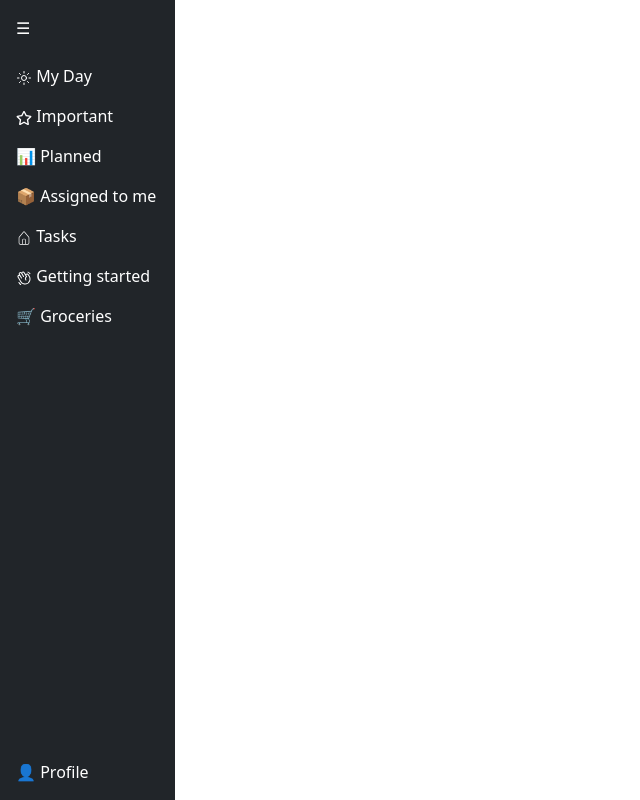
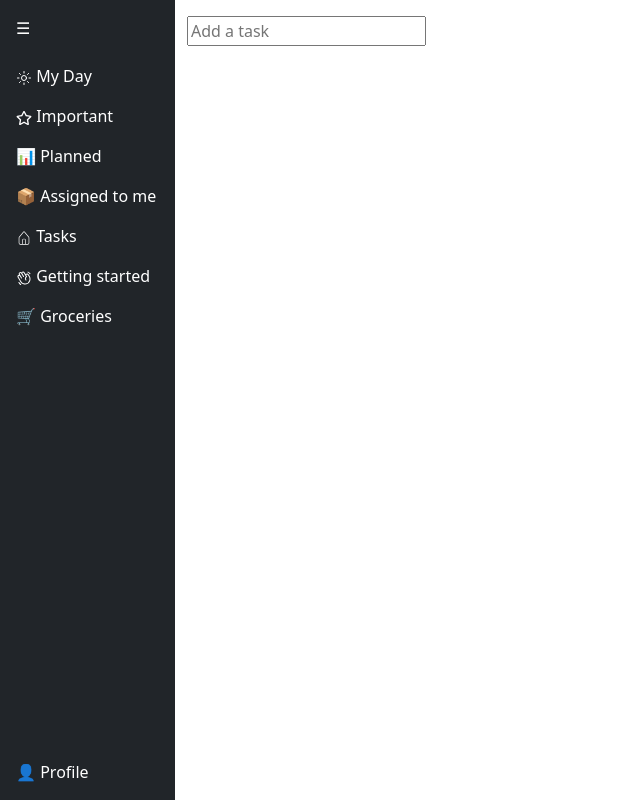
Before and after one commit to shanujaiswal/Practice_Project, a React (Create React App) app in the folder React/sticky-note/: page /Task in a window 1280 px wide. Shown: the whole page, without its empty margins (0-640 px from the left). Built offline with nearby package versions, Linux system fonts and the light colour scheme.

Commit message:
date commited

```diff
--- a/React/sticky-note/src/App.jsx
+++ b/React/sticky-note/src/App.jsx
@@ -2,6 +2,7 @@ import "./App.css";
 import Myday from "./Component/Myday";
 import Navbar from "./Component/Navbar";
 import { BrowserRouter as Router, Routes, Route } from "react-router-dom";
+import Task from "./Component/Task";
 function App() {
   return (
     <Router>
@@ -11,7 +12,8 @@ function App() {
         </div>
         <div className="container mt-3">
           <Routes>
-            <Route path="/MyDay" element={<Myday />} />
+            <Route path="/MyDay" element={<Myday/>} />
+            <Route path="/Task" element={<Task/>} />
           </Routes>
         </div>
       </div>
--- a/React/sticky-note/src/Component/Myday.jsx
+++ b/React/sticky-note/src/Component/Myday.jsx
@@ -1,11 +1,18 @@
-import React from "react";
+import React, { useEffect, useState } from "react";
 import Clock from "./Clock";
+import { LuExternalLink } from "react-icons/lu";
 
 export default function My_Day() {
+  const [mode, setmode] = useState("");
+  useEffect(() => {
+
+  });
+
   return (
     <>
       <div>
         <h1>My Day</h1>
+        <LuExternalLink />
       </div>
       <Clock />
     </>
--- a/React/sticky-note/src/Component/Navbar.jsx
+++ b/React/sticky-note/src/Component/Navbar.jsx
@@ -49,7 +49,7 @@ export default function Sidebar() {
             </a>
           </li>
           <li className="nav-item">
-            <a href="/" className="nav-link text-white">
+            <a href="/Task" className="nav-link text-white">
             <CiHome />
 
               {isOpen && "  Tasks"}
--- /dev/null
+++ b/React/sticky-note/src/Component/Task.jsx
@@ -0,0 +1,27 @@
+import React, { useState } from "react";
+
+export default function Task() {
+  //   const [text, setText] = useState("");
+  const [placeholder, setPlaceholder] = useState("Add a task");
+
+  const handleOnClick = () => {
+    setPlaceholder("Start typing...");
+  };
+
+  //   const handleOnChange = (event) => {
+  //     setText(event.targetl.value);
+  //   };
+
+  return (
+    <div>
+      <div>
+        <input
+          //   value={text}
+          placeholder={placeholder}
+          onFocus={handleOnClick}
+          //   onChange={handleOnChange}
+        />
+      </div>
+    </div>
+  );
+}
```
Also changed, not shown: React/sticky-note/src/Component/Clock.jsx (+9 -7 lines), 2 other files (tests, documents, lock files or other folders).
